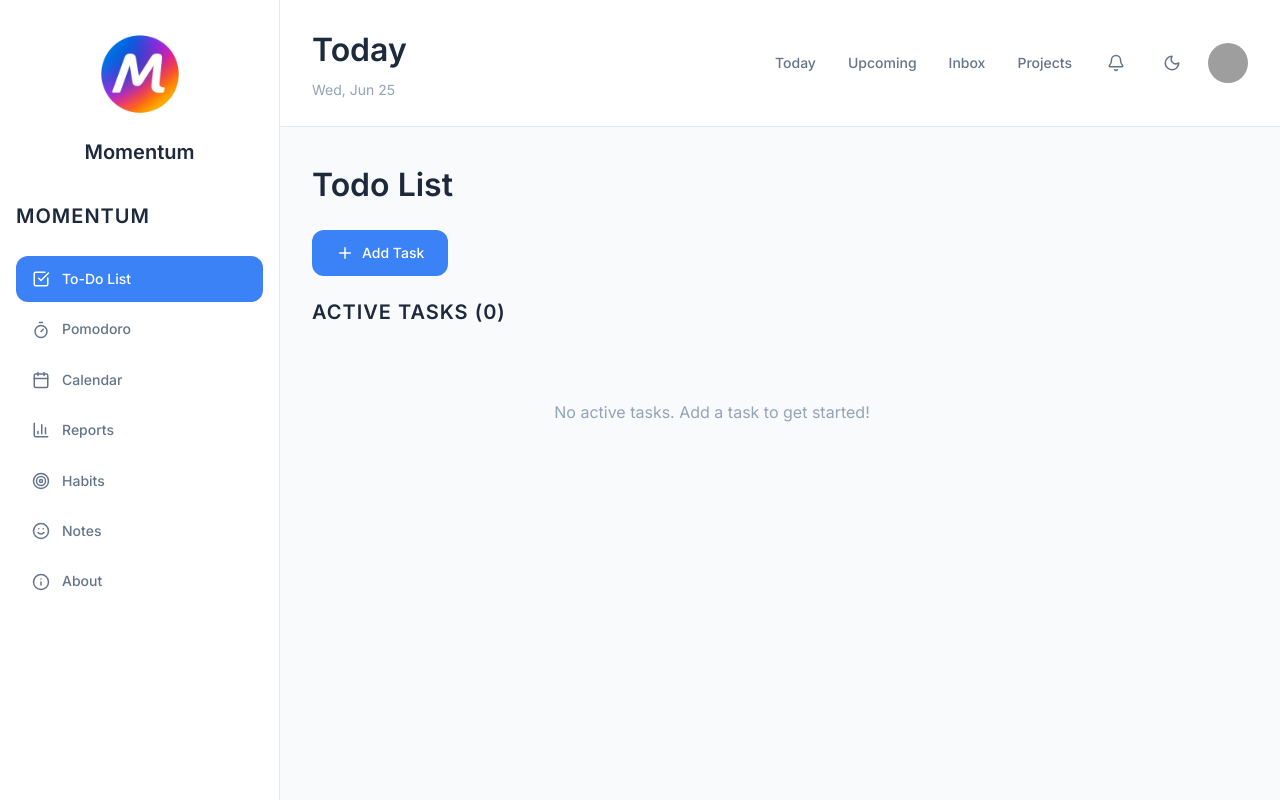
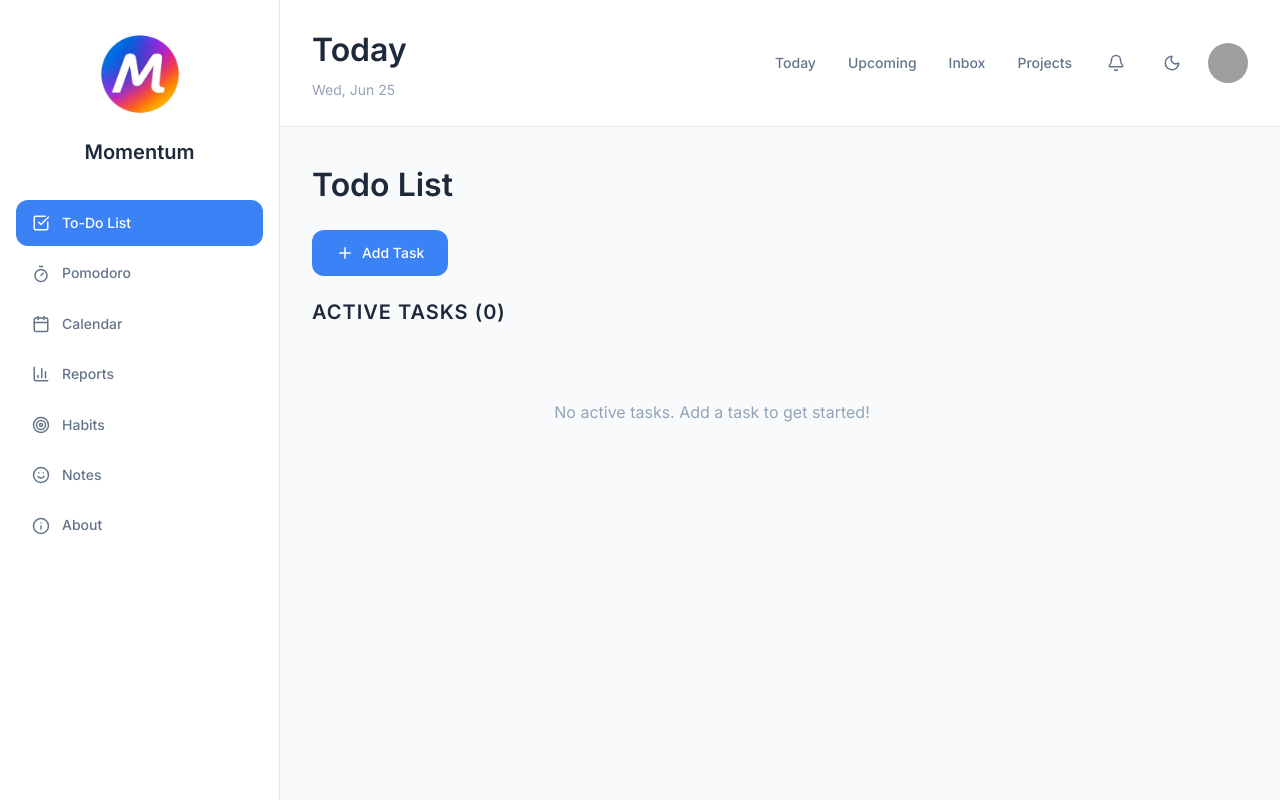
Before and after one commit to PratyushNayak04oct/Momentum, a Next.js app: page / in a window 1280 px wide. Built offline with nearby package versions, Linux system fonts and the light colour scheme; grey boxes are pictures that could not be loaded.

Commit message:
Modifies Sidebar

```diff
--- a/app/components/Sidebar.jsx
+++ b/app/components/Sidebar.jsx
@@ -67,7 +67,7 @@ const Sidebar = ({ activeView, setActiveView }) => {
       )}
 
       {/* Sidebar */}
-      <div className={`sidebar ${isMobile ? (isOpen ? 'sidebar-mobile-open' : 'sidebar-mobile-closed') : ''}`}>
+      <div className = {`sidebar ${isMobile ? (isOpen ? 'sidebar-mobile-open' : 'sidebar-mobile-closed') : ''}`}>
         <div className = "sidebar-header">
           <div className = "logo">
             <Image
@@ -84,9 +84,6 @@ const Sidebar = ({ activeView, setActiveView }) => {
         </div>
 
         <div className = "sidebar-section">
-          {(!isMobile || isOpen) && (
-            <span className = "section-title">Momentum</span>
-          )}
           <nav className = "nav-menu" role="navigation" aria-label="Main navigation">
             {menuItems.map((item) => {
               const Icon = item.icon;
@@ -96,7 +93,7 @@ const Sidebar = ({ activeView, setActiveView }) => {
                 <button
                   key={item.id}
                   type="button"
-                  className={`nav-item ${isActive ? 'active' : ''}`}
+                  className = {`nav-item ${isActive ? 'active' : ''}`}
                   onClick={() => handleViewChange(item.id)}
                   aria-current={isActive ? 'page' : undefined}
                   aria-label={`Navigate to ${item.label}`}
```
